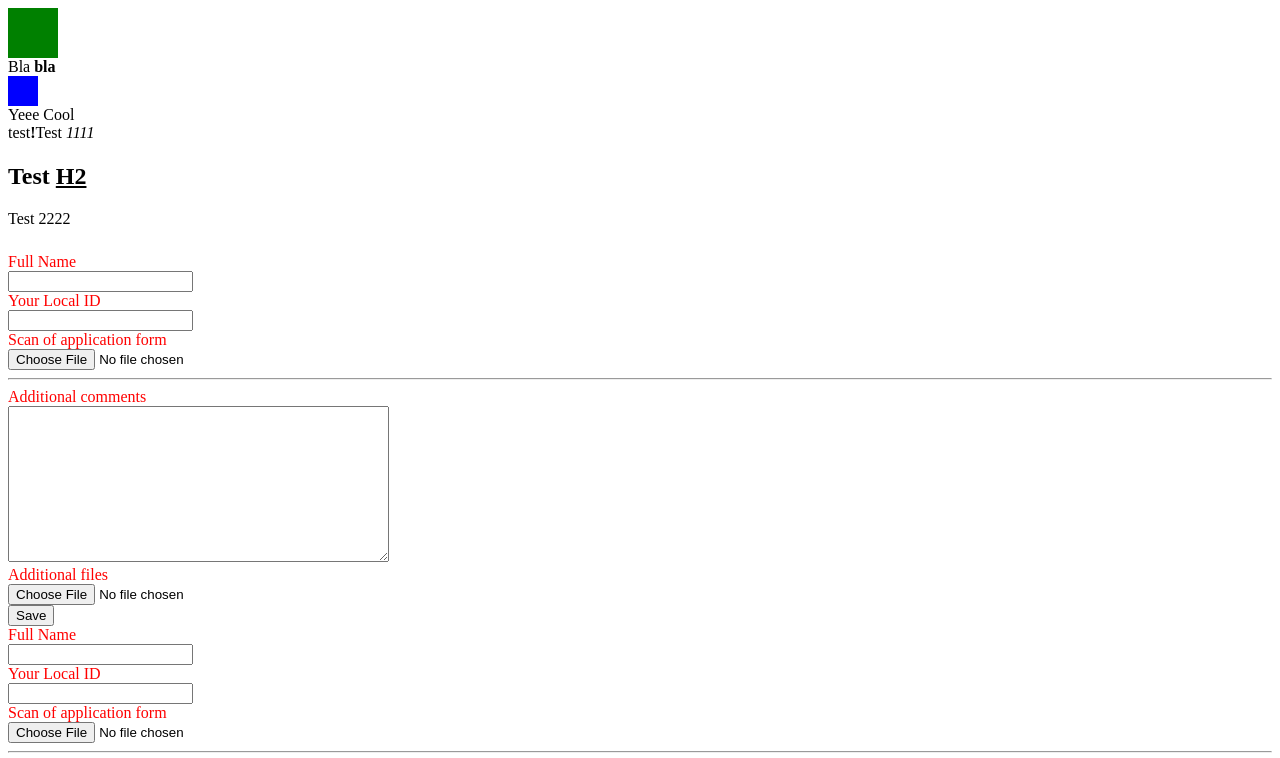
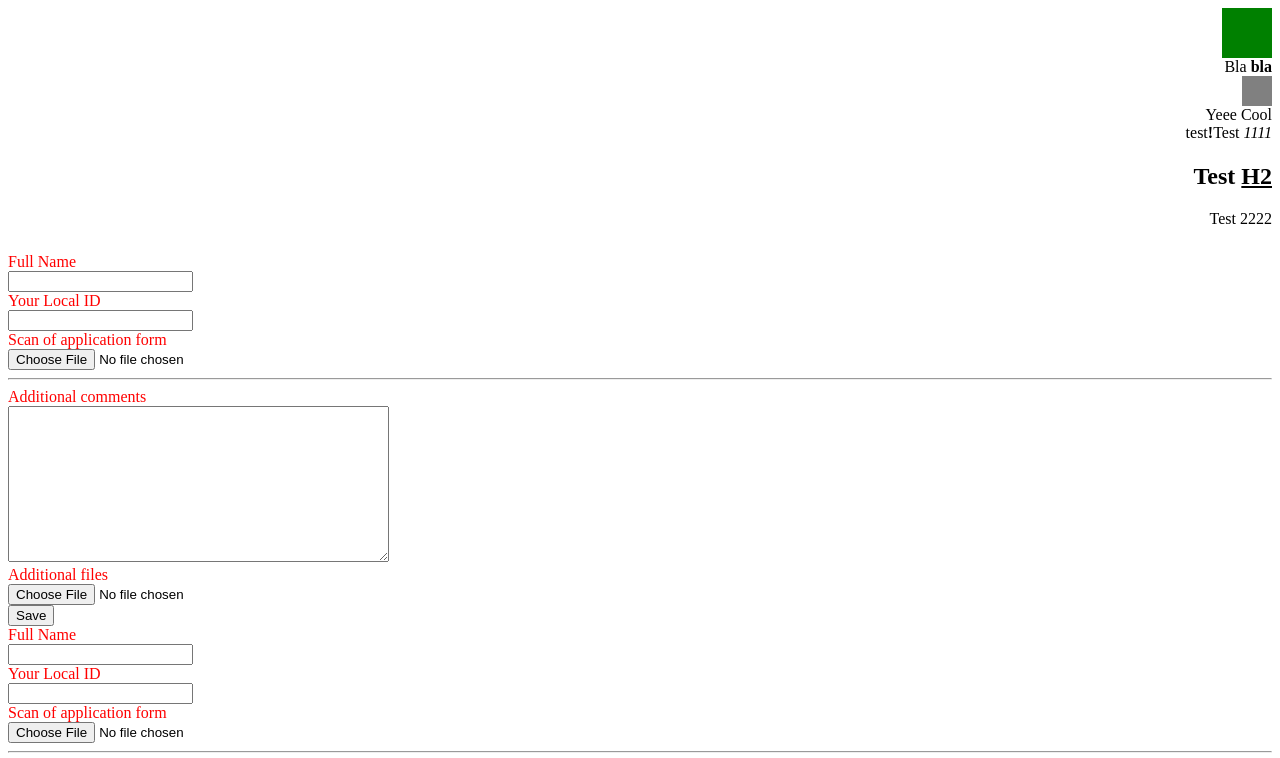
Before and after one commit to LumaRay/jel, a plain HTML site: page index.html in a window 1280 px wide. Shown: the top 758 px of the page. Drawn offline with Linux system fonts and the light colour scheme.

Commit message:
Added custom properties initialization

```diff
--- a/index.html
+++ b/index.html
@@ -74,12 +74,12 @@
                     children: [
                         {div: {id: "testid2", class: "testcl", name: "testname2",
                             style: "width: 50px; height: 50px; background: green;",
-                            jel:{orders: {"master.SetBackgroundColor": "style.backgroundColor"}}}},
+                            jel: {orders: {"master.SetBackgroundColor": "style.backgroundColor"}}}},
                         "Bla <b>bla</b>",
                         {div: {
                             id: "testid3", class: "testcl", name: "testname3",
                             style: {width: "30px", height: "30px", background: "blue"},
-                            jel:{name: "tn2", links: {
+                            jel: {name: "tn2", links: {
                                 "root.testWidth": "style.width",
                                 "root.testEventListener": "addEventListener",
                                 "root.testOnClick": "onclick",
@@ -96,6 +96,9 @@
                     jel: {
                         name: "topName",
                         root: ""
+                    },
+                    properties: {
+                        align: "right"
                     }
                 }},
                 "Test <i>1111</i>",
@@ -113,6 +116,7 @@
             );
             // elTest.testEventListener("click",function(e){console.log(e.target);});
             elTest.testOnClick = function(){elTest.SetBackgroundColor("pink")};
+            elTest.testBackgroundColor = "grey";
 
             // jel("div",{children: [
             //     {dev:{children: [
--- a/jel.js
+++ b/jel.js
@@ -16,7 +16,6 @@
 // Именования адресатов в цепочных переменных
 // Верховный адресат в цепочных переменных
 // Установка именных свойств элемента
-// Упаковка цепочных переменных в массивы
 // Привязка для компонента верхнего уровня должна выполняться после привязки для компонентов нижнего уровня
 
 // UniBase - глобальная база данных json - концепция
@@ -171,7 +170,7 @@ HTMLElement.prototype.jel = function() {
                     var tmpAttr = el.getAttribute(a);
                     if (tmpAttr === null)
                         tmpAttr = "";
-                    el.setAttribute(a, tmpAttr + " " + attributes[a]);
+                    el.setAttribute(a, (tmpAttr + " " + attributes[a]).trim());
                     break;
                 default:
                     el.setAttribute(a, attributes[a]);
@@ -201,6 +200,10 @@ HTMLElement.prototype.jel = function() {
                             break;
                         default:
                     }
+                    break;
+                case "properties":
+                    for (var p in attributes[a])
+                        el[p] = attributes[a][p];
                     break;
                 case "jel":
                     for (var c in attributes[a])
```
Also changed, not shown: 1 other file.
